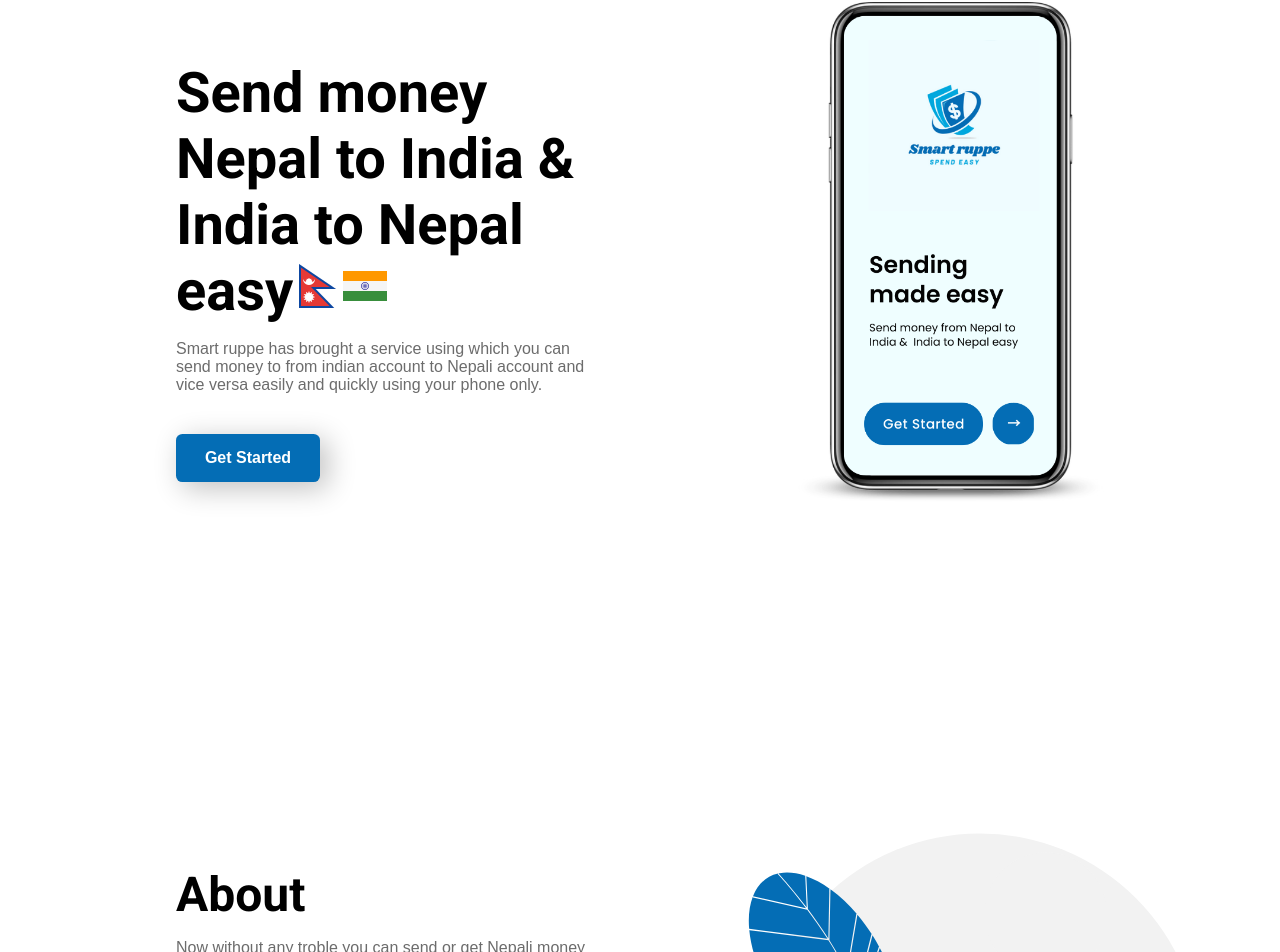
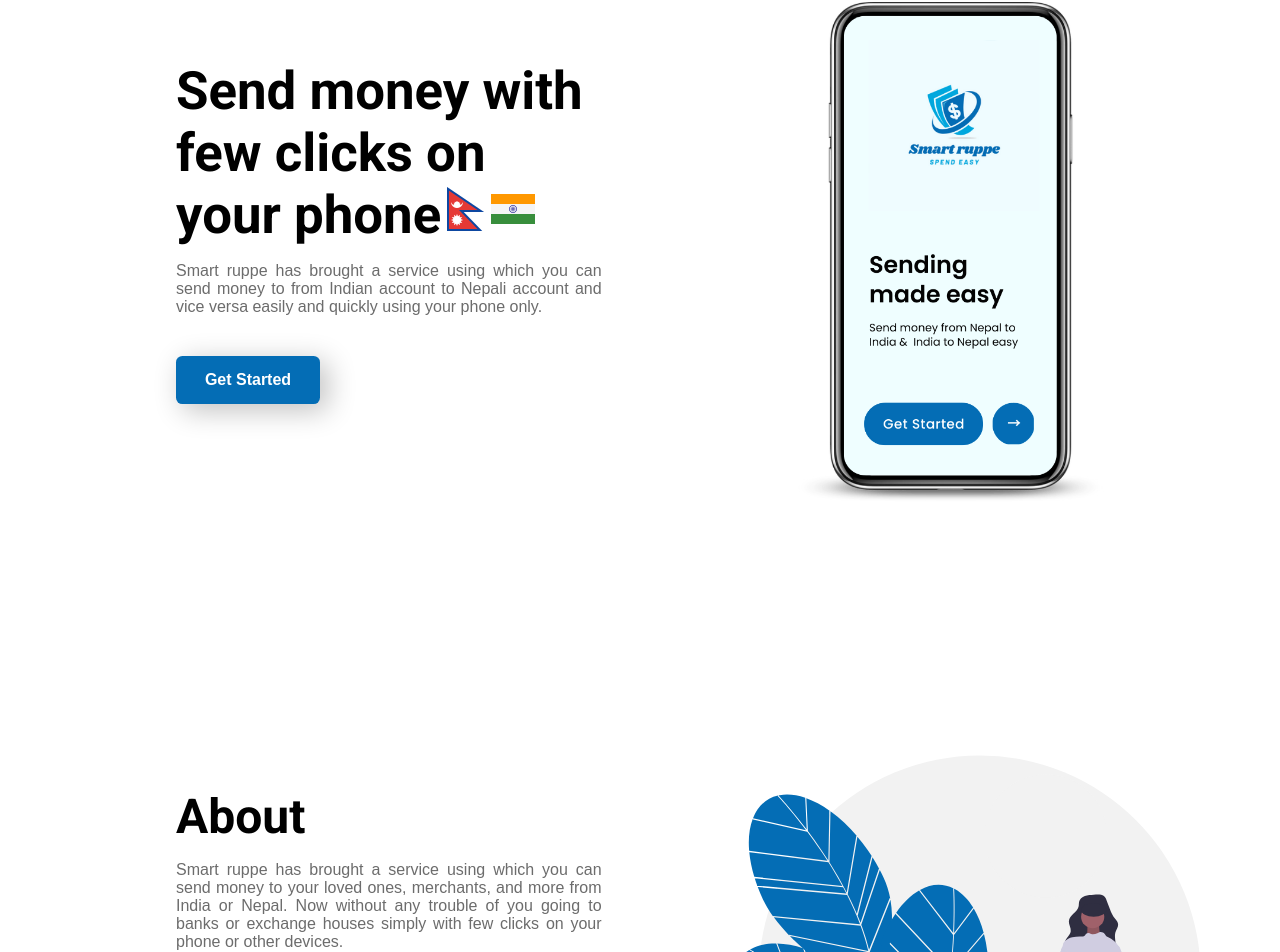
Before and after one commit to Bickeykr/my-landing-page, a React (Create React App) app: page / in a window 1280 px wide. Shown: the part 168-1120 px from the top of the page. Built offline with nearby package versions, Linux system fonts and the light colour scheme.

Commit message:
work on card section

```diff
--- a/public/index.css
+++ b/public/index.css
@@ -53,15 +53,17 @@ body {
 
 .sideText h1 {
   font-family: "Roboto", sans-serif;
-  font-size: 3.5rem;
+  font-size: 3.3rem;
   padding: 0%;
   margin: 0%;
+
 }
 
 .sideText p {
   color: rgb(108, 108, 108);
   font-size: 1rem;
   font-family: sans-serif;
+  text-align: justify ;
 }
 .sideText button {
   width: 9rem;
--- a/src/Components/App.jsx
+++ b/src/Components/App.jsx
@@ -20,7 +20,7 @@ function App() {
 
                 <SideText
 
-                    supportingCopy="Smart ruppe has brought a service using which you can send money to from indian account to Nepali account and vice versa easily and quickly using your phone only."
+                    supportingCopy="Smart ruppe has brought a service using which you can send money to from Indian account to Nepali account and vice versa easily and quickly using your phone only."
                     buttonName="Get Started"
                 />
 
@@ -33,7 +33,9 @@ function App() {
                 <About
                     fontSize={{ fontSize: "3rem" }}
                     about="About"
-                    paragraph="Now without any troble you can send or get Nepali money or indian money in exchange of Nepali money or indian money with few clicks on your phone in you personal bank account watch this Detailed video to know more"
+                    paragraph="Smart ruppe has brought a service using which you can send money to your loved ones, merchants, and more from India or Nepal.
+
+                    Now without any trouble of you going to banks or exchange houses simply with few clicks on your phone or other devices."
                 />
 
                 <SideImage
--- a/src/Components/SideText.jsx
+++ b/src/Components/SideText.jsx
@@ -8,9 +8,8 @@ function SideText(props) {
 
         <div className='sideText'>
             <div className='heroText'>
-                <h1>Send money
-                    Nepal to  India &  India     to
-                    Nepal  easy
+                <h1>Send money with few clicks on your phone
+
 
                     <img className='flagImg' src={NepalFlag} alt="NepalFlag" />
                     <img className='flagImg' src={IndianFlag} alt="IndianFlag" />
```
Also changed, not shown: src/Components/Card.jsx (added, +9 -0 lines).
